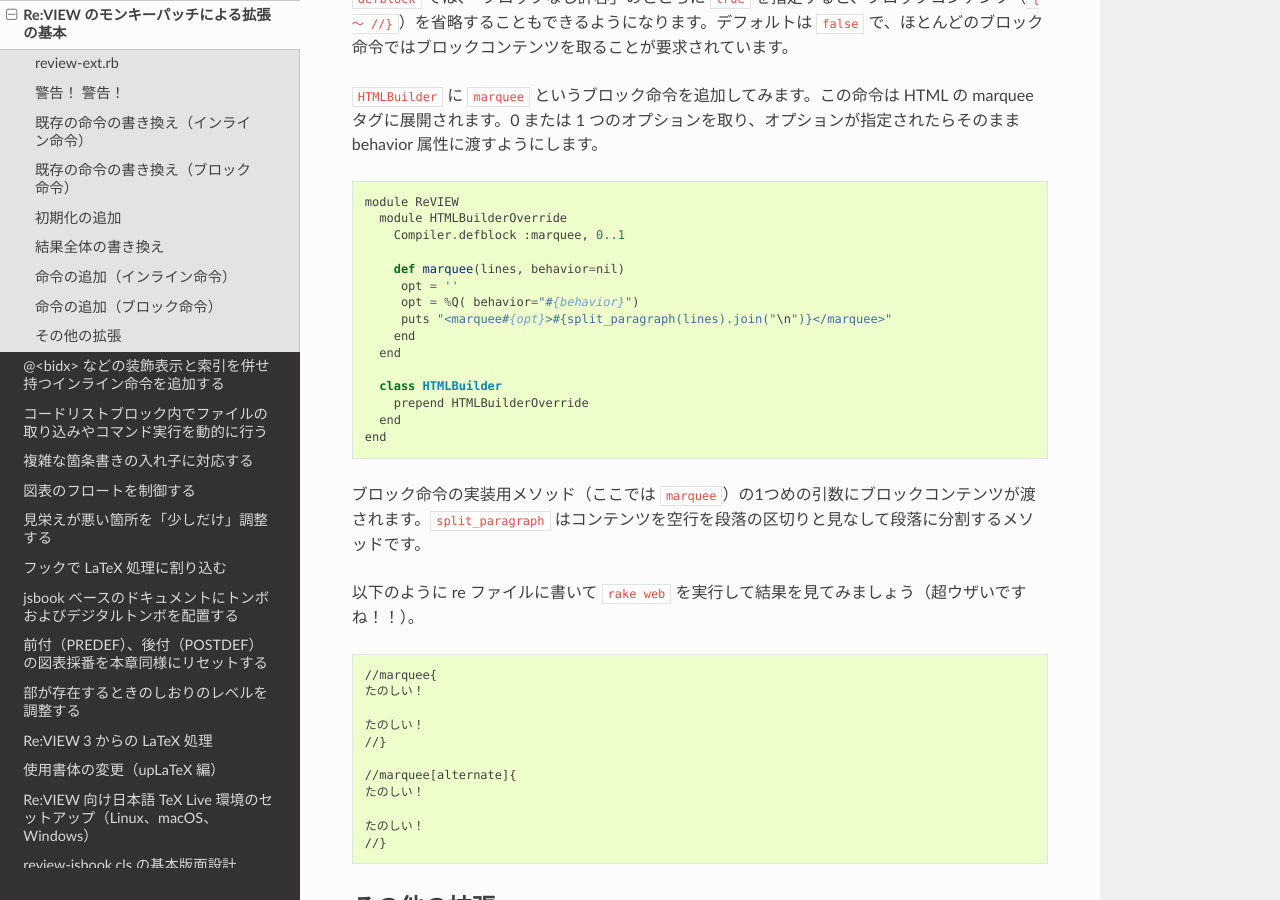
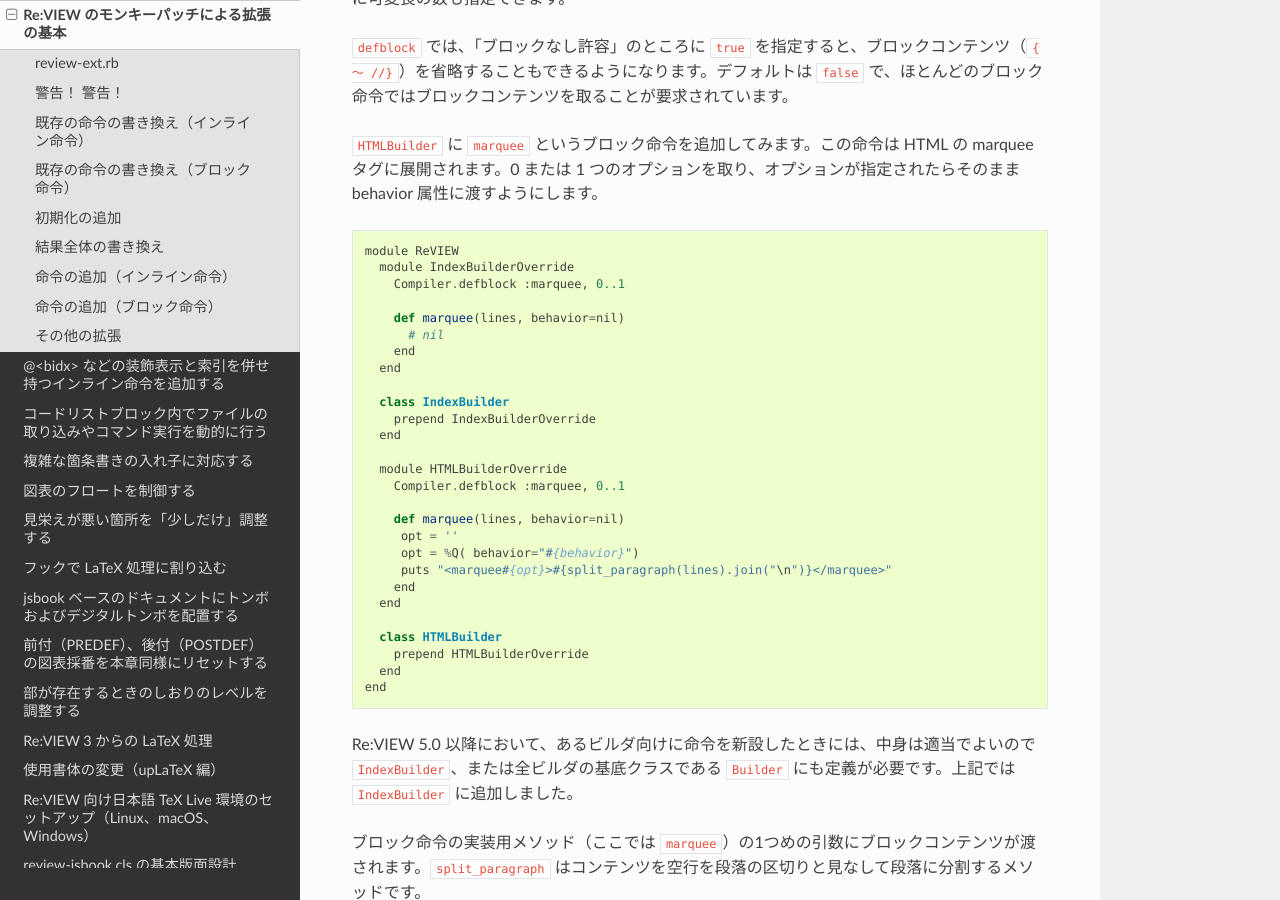
Before and after one commit to reviewml/reviewknowledge-ja, a Sphinx documentation site: the page built from docs/reviewext/review-ext-basic.md, in a window 1280 px wide and 900 px high, scrolled down 6651 px. Built offline with Sphinx 7.4.7 and the Read the Docs theme 2.0.0, drawn with Linux system fonts in a browser that asks for light colours; some of the changed text lies outside the part shown.

Commit message:
Re:VIEW IndexBuilder

````diff
--- a/docs/reviewext/review-ext-basic.md
+++ b/docs/reviewext/review-ext-basic.md
@@ -35,6 +35,7 @@ end
 ビルダとは、原稿ファイル（.re）から変換するルールおよび手続きを定義したクラスです。Re:VIEW がサポートする変換形式に合わせて、代表としては以下のものがあります。
 
 - `Builder`（builder.rb）：以下の各ビルダの基底クラス。主に全ビルダに新規の命令を追加したいときにこれを拡張することになるでしょう。
+- `IndexBuilder` (indexbuilder.rb) ：Re:VIEW 5.0 から導入されたクラスで、実際の各ビルダに通す前に図表などの番号の管理を行うクラス。
 - `HTMLBuilder`（htmlbuilder.rb）：epubmaker や webmaker で使っている HTML 変換のビルダクラス。
 - `LATEXBuilder`（latexbuilder.rb）：pdfmaker で使っている LaTeX 変換のビルダクラス。
 - `IDGXMLBuilder`（idgxmlbuilder.rb）：InDesign XML 変換のビルダクラス。
@@ -268,6 +269,18 @@ Compiler.defsingle :命令名, オプション数
 
 ```
 module ReVIEW
+  module IndexBuilderOverride
+    Compiler.defblock :marquee, 0..1
+
+    def marquee(lines, behavior=nil)
+      # nil
+    end
+  end
+
+  class IndexBuilder
+    prepend IndexBuilderOverride
+  end
+
   module HTMLBuilderOverride
     Compiler.defblock :marquee, 0..1
 
@@ -283,6 +296,8 @@ module ReVIEW
   end
 end
 ```
+
+Re:VIEW 5.0 以降において、あるビルダ向けに命令を新設したときには、中身は適当でよいので `IndexBuilder`、または全ビルダの基底クラスである `Builder` にも定義が必要です。上記では `IndexBuilder` に追加しました。
 
 ブロック命令の実装用メソッド（ここでは `marquee`）の1つめの引数にブロックコンテンツが渡されます。`split_paragraph` はコンテンツを空行を段落の区切りと見なして段落に分割するメソッドです。
 
````
Also changed, not shown: other parts of docs/reviewext/review-ext-basic.md (+2 -2 lines).
